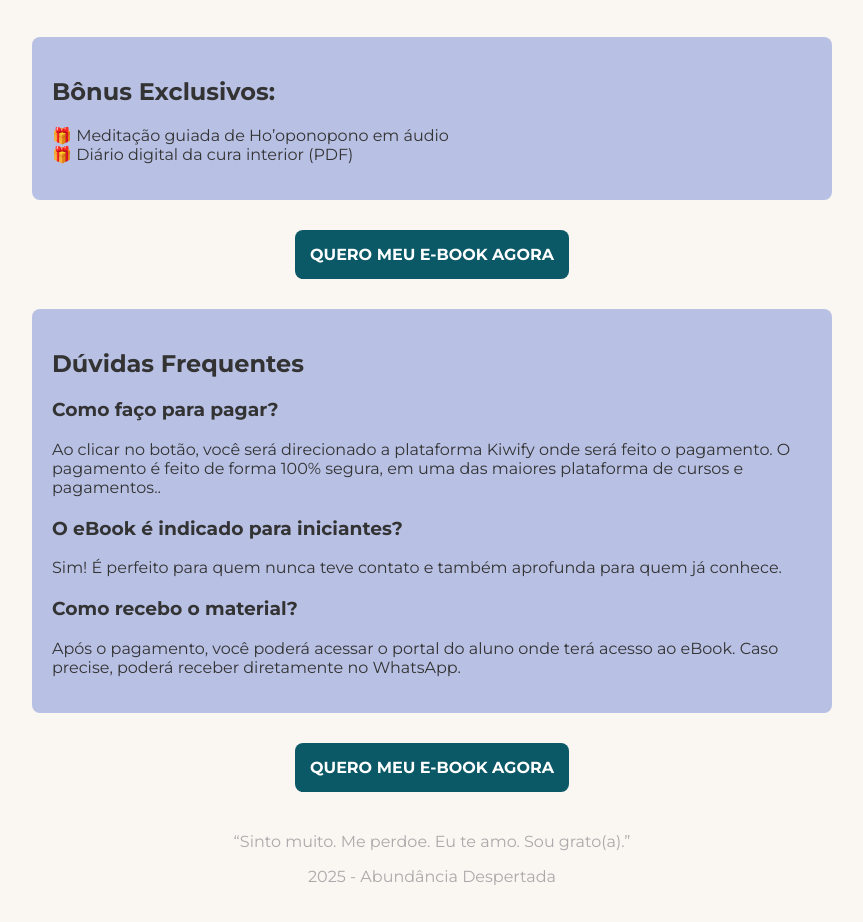
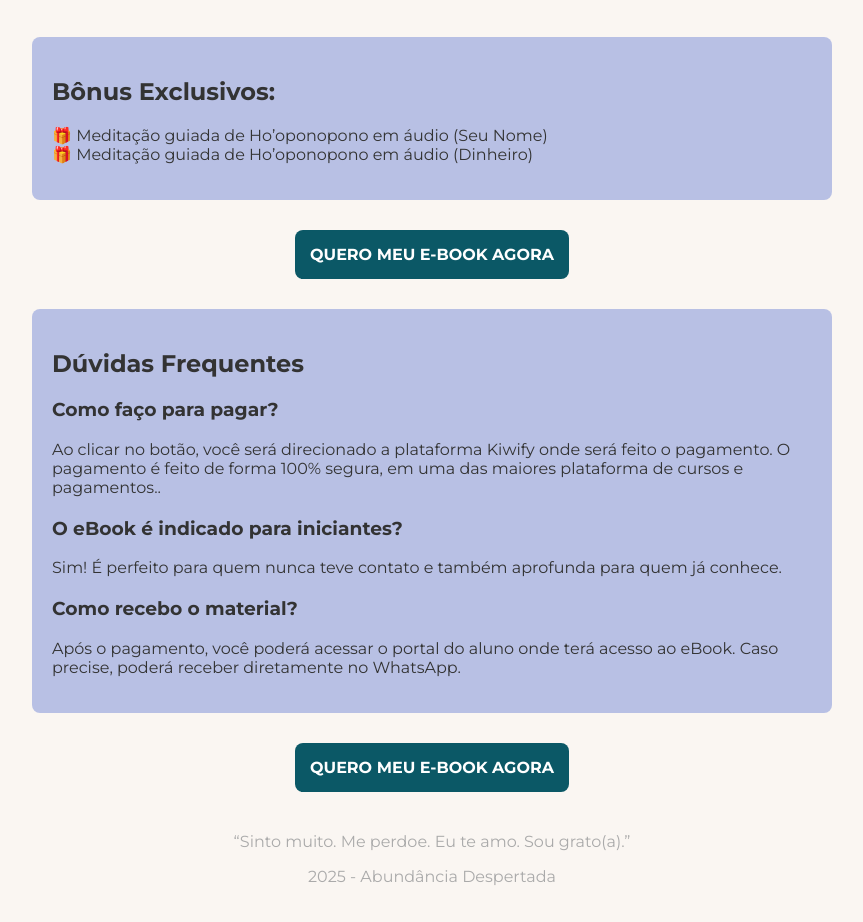
Before and after one commit to rhaonynogueira/landingpage, a plain HTML site: page index.html in a window 1280 px wide. Shown: the part 909-1831 px from the top of the page, without its empty margins (208-1071 px from the left). Drawn offline with Linux system fonts and the light colour scheme.

Commit message:
Update index.html

```diff
--- a/index.html
+++ b/index.html
@@ -40,8 +40,8 @@
     <section class="bonus">
       <h2>Bônus Exclusivos:</h2>
       <ul>
-        <li>Meditação guiada de Ho’oponopono em áudio</li>
-        <li>Diário digital da cura interior (PDF)</li>
+        <li>Meditação guiada de Ho’oponopono em áudio (Seu Nome)</li>
+        <li>Meditação guiada de Ho’oponopono em áudio (Dinheiro)</li>
         <!-- <li>Grupo exclusivo com conteúdos semanais</li> -->
       </ul>
     </section>
```
